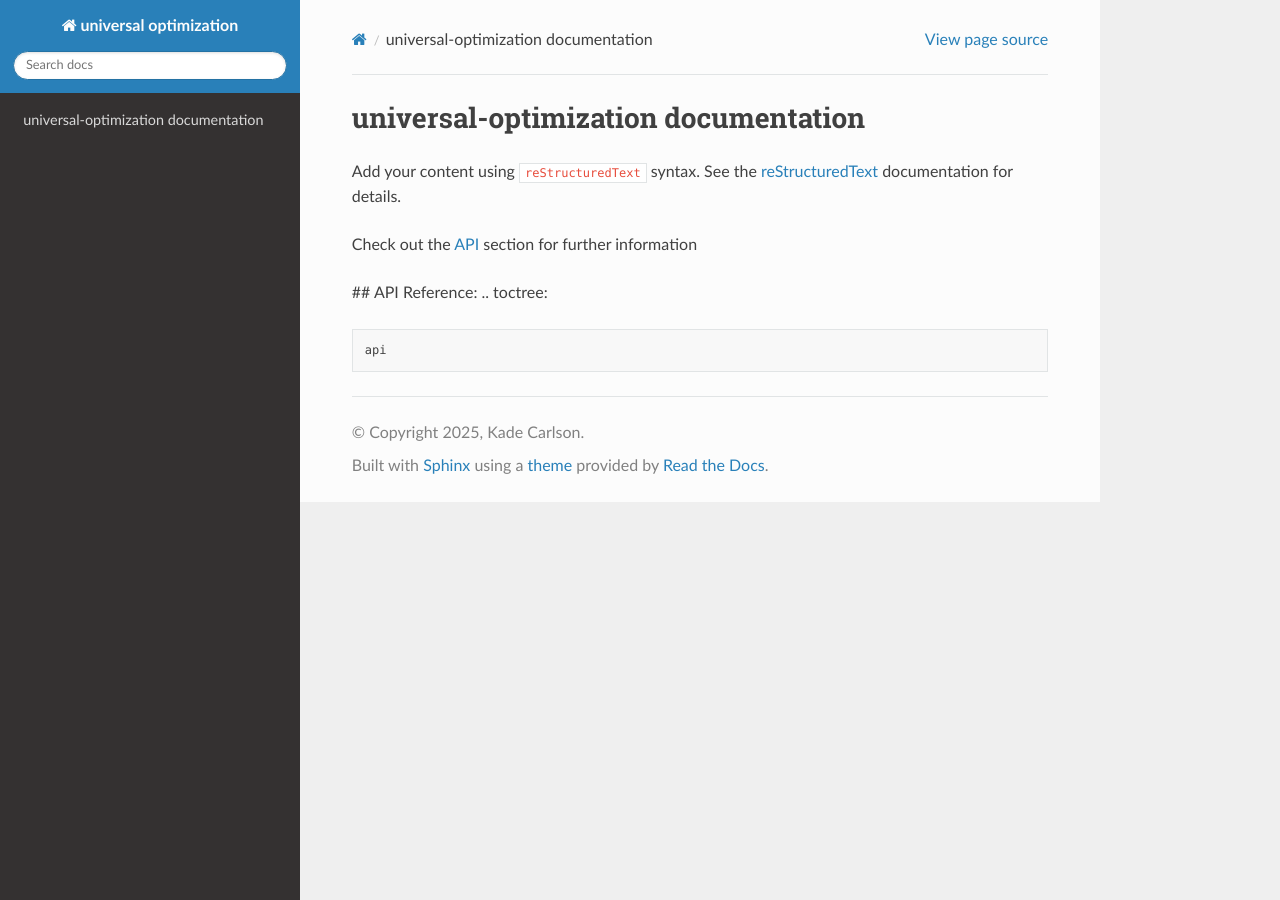
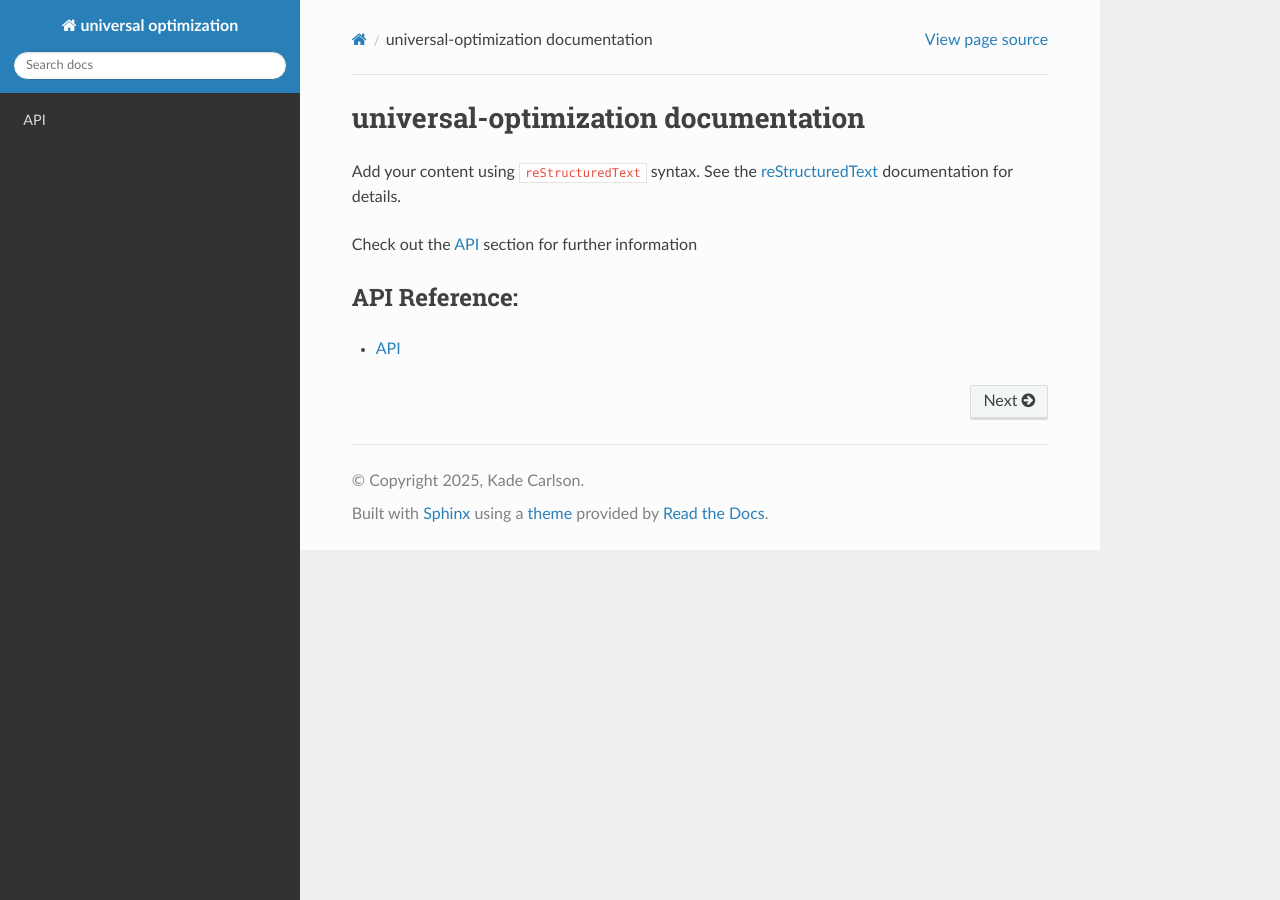
Before and after one commit to UrsaMajorrr/universal-optimization, a Sphinx documentation site: the page built from docs/source/index.rst, in a window 1280 px wide. Built offline with Sphinx 7.4.7 and the Read the Docs theme 3.1.0, drawn with Linux system fonts in a browser that asks for light colours.

Commit message:
adjust index using correct title syntax for rst

```diff
--- a/docs/source/index.rst
+++ b/docs/source/index.rst
@@ -12,7 +12,9 @@ documentation for details.
 
 Check out the :doc:`api` section for further information
 
-## API Reference:
+API Reference:
+--------------
+
 .. toctree::
 
    api
```
